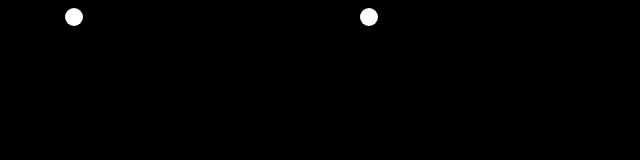
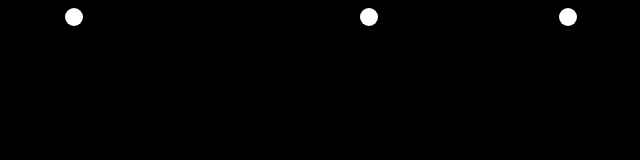
Before and after one commit to skmmks/snowfall_css, a plain HTML site: page index.html in a window 1280 px wide. Shown: the full height of the page, 280-920 px from the left. Drawn offline with Linux system fonts and the light colour scheme.

Commit message:
add snow3 to html

```diff
--- a/index.html
+++ b/index.html
@@ -11,6 +11,7 @@
     <div class="snowcontainer">
       <div class="snow snow1"></div>
       <div class="snow snow2"></div>
+      <div class="snow snow3"></div>
     </div>
   </body>
 </html>
```
